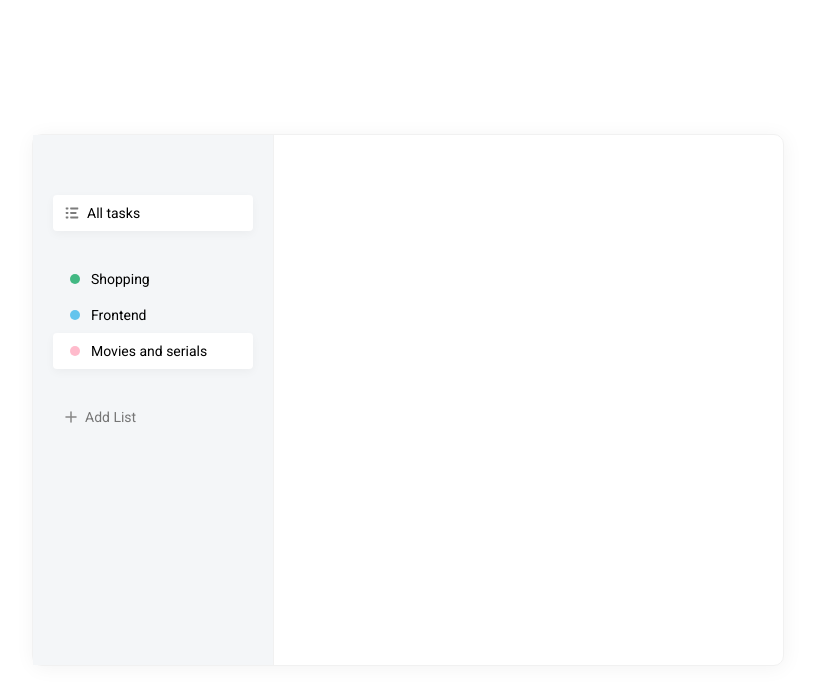
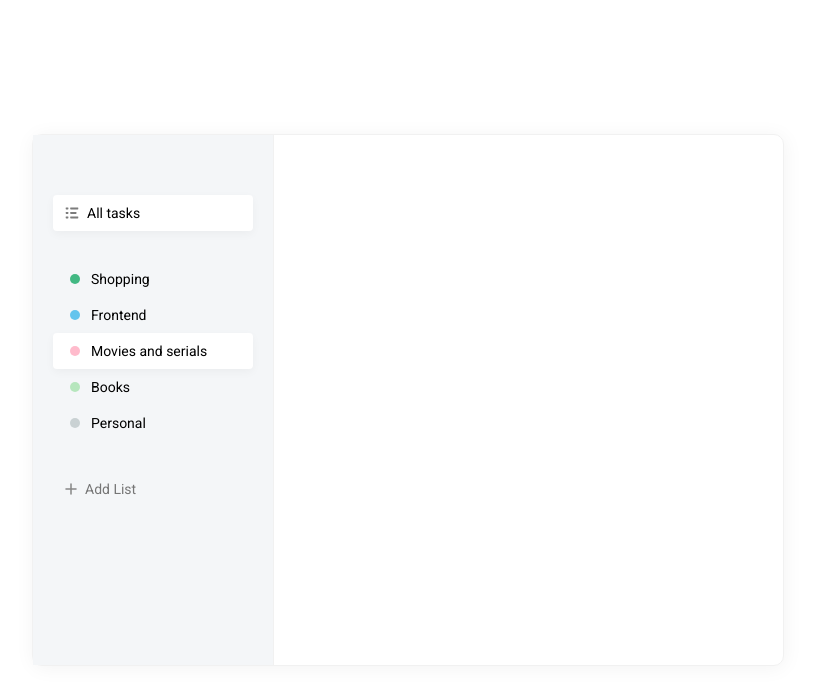
Before and after one commit to VadimKorobec/React-todo-list, a React (Create React App) app: page / in a window 1280 px wide. Shown: the top 696 px of the page, without its empty margins (232-1047 px from the left). Built offline with nearby package versions, Linux system fonts and the light colour scheme.

Commit message:
Update App.jsx

```diff
--- a/src/components/App.jsx
+++ b/src/components/App.jsx
@@ -30,6 +30,14 @@ export const App = () => {
               name: 'Movies and serials',
               active: true,
             },
+            {
+              color: 'greening',
+              name: 'Books',
+            },
+            {
+              color: 'gree',
+              name: 'Personal',
+            },
           ]}
           isRemovable
         />
```
